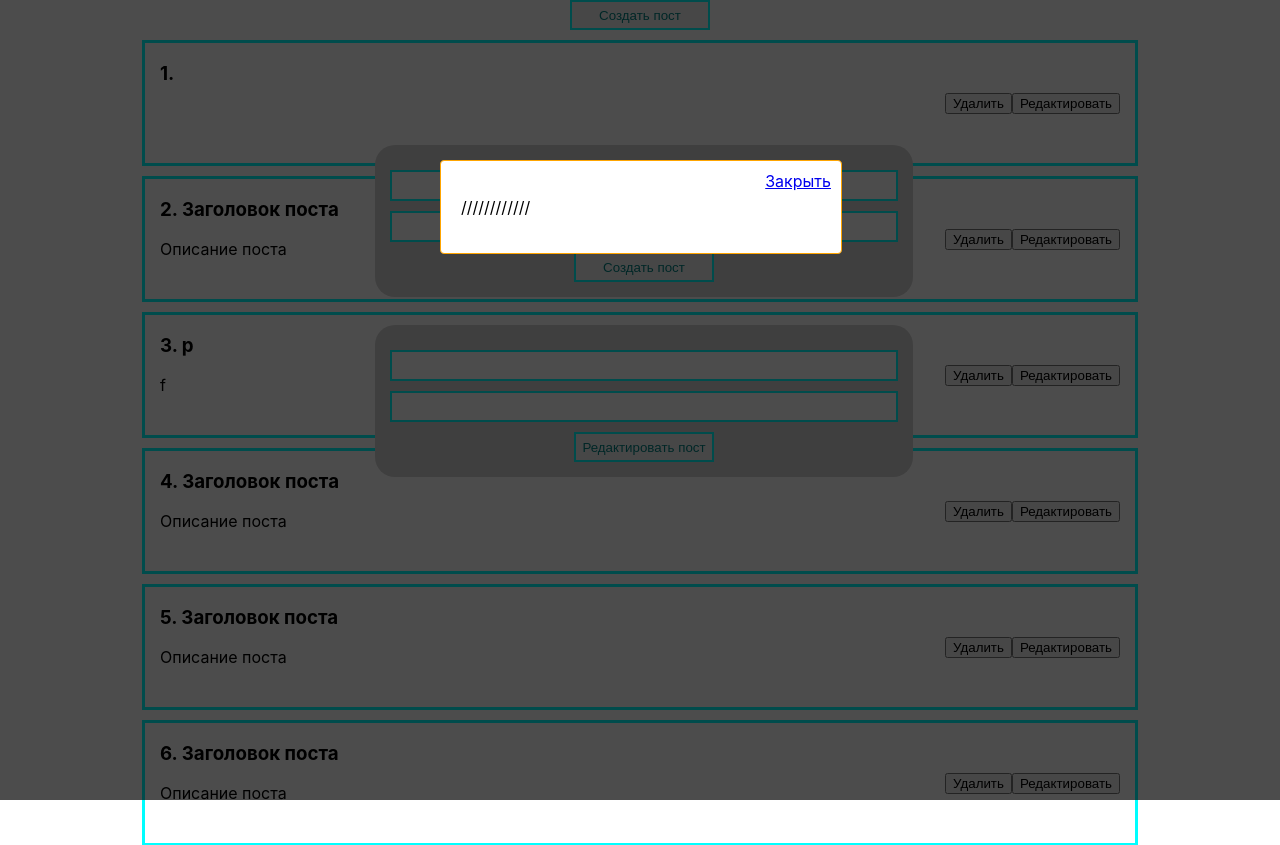
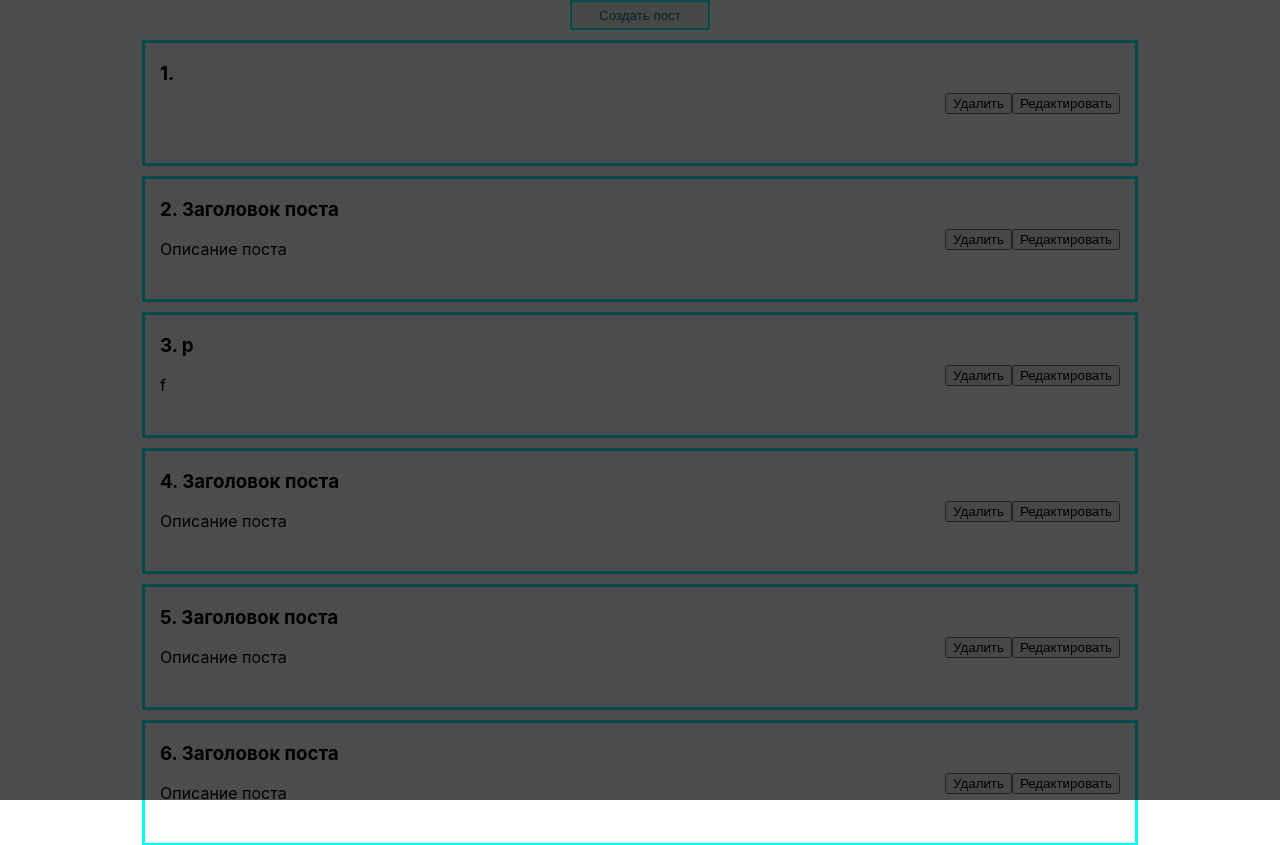
Before and after one commit to BragaMaria/TestTask, a React (Create React App) app: page / in a window 1280 px wide. Shown: the top 845 px of the page. Built offline with nearby package versions, Linux system fonts and the light colour scheme; data requests are answered from the project's data file.

Commit message:
Кнопка создать пость, модальное окно с затемнением

```diff
--- a/src/App.tsx
+++ b/src/App.tsx
@@ -16,7 +16,7 @@ function App() {
     description: "",
   });
 
-  const [openForm, setOpenForm] = useState(true);
+  const [openForm, setOpenForm] = useState(false);
 
   const [idForm, setIdForm] = useState(0);
 
@@ -69,10 +69,10 @@ function App() {
       });
   };
 
-  const create = (id: number, e: React.FormEvent<HTMLFormElement>) => {
+  const create = (e: React.FormEvent<HTMLFormElement>) => {
     e.preventDefault();
-    fetch(`http://localhost:3005/posts/${id}`, {
-      method: "PUT",
+    fetch(`http://localhost:3005/posts/`, {
+      method: "POST",
       headers: { "Content-Type": "application/json" },
       body: JSON.stringify(bodyCreate),
     })
@@ -88,21 +88,22 @@ function App() {
 
   return (
     <div className="App">
-      <input className="create-button" type="submit" value="Создать пост" />
-
-
+      <input
+        className="create-button"
+        type="submit"
+        value="Создать пост"
+        onClick={() => {
+          setOpenForm(true);
+        }}
+      />
 
       <div className="popup-fade">
-        <div className="popup">
+        {/* <div className="popup">
           <a className="popup-close" href="#">
             Закрыть
           </a>
-          <p>////////////</p>
-        </div>
-
-
-
-
+          <p>Форма для заполнения</p>
+        </div> */}
         {data?.map((post) => {
           return (
             <div className="post" key={post.id}>
@@ -176,7 +177,7 @@ function App() {
         <div className="form-create">
           <form
             onSubmit={(e) => {
-              create(idForm, e);
+              create(e);
             }}
           >
             <input
@@ -200,11 +201,7 @@ function App() {
                 });
               }}
             />
-            <input
-              className="create-button"
-              type="submit"
-              value="Создать пост"
-            />
+            <input className="create-button" type="submit" value="Создать пост"/>
           </form>
         </div>
       )}
```
